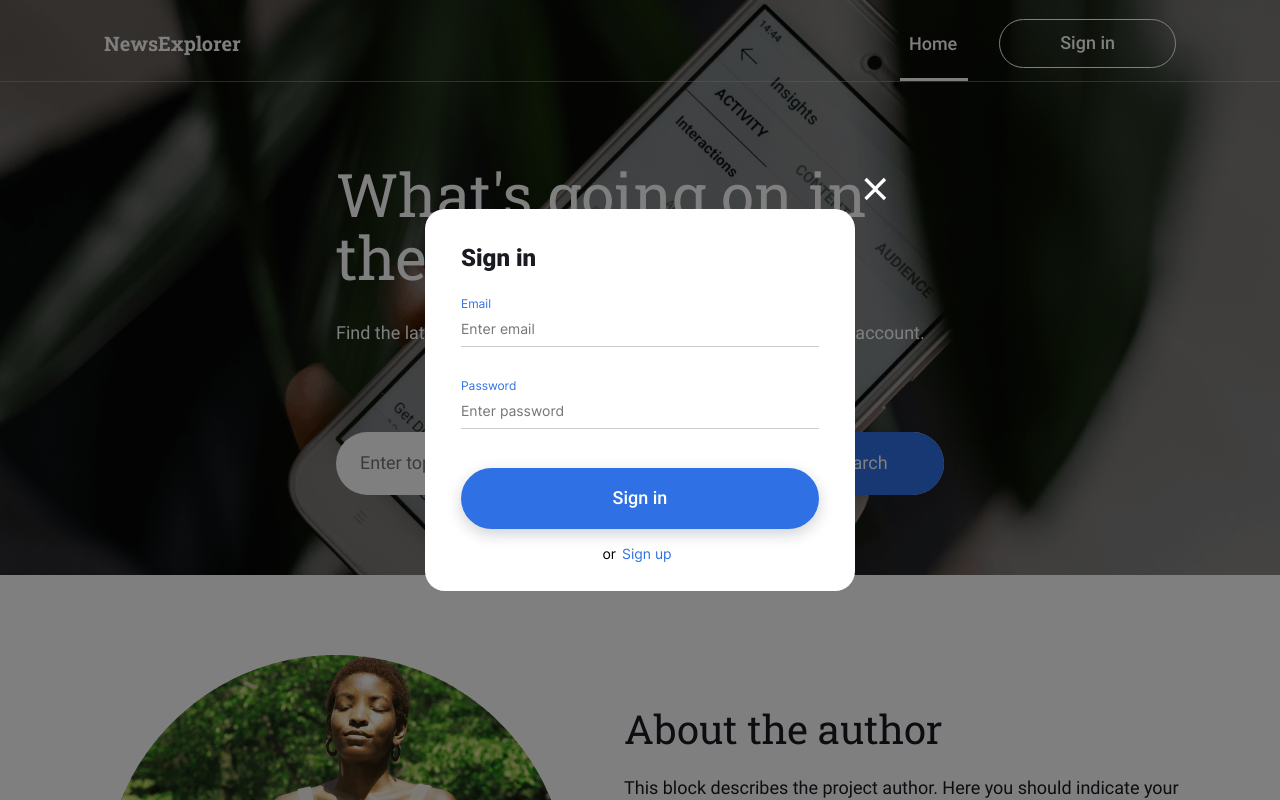
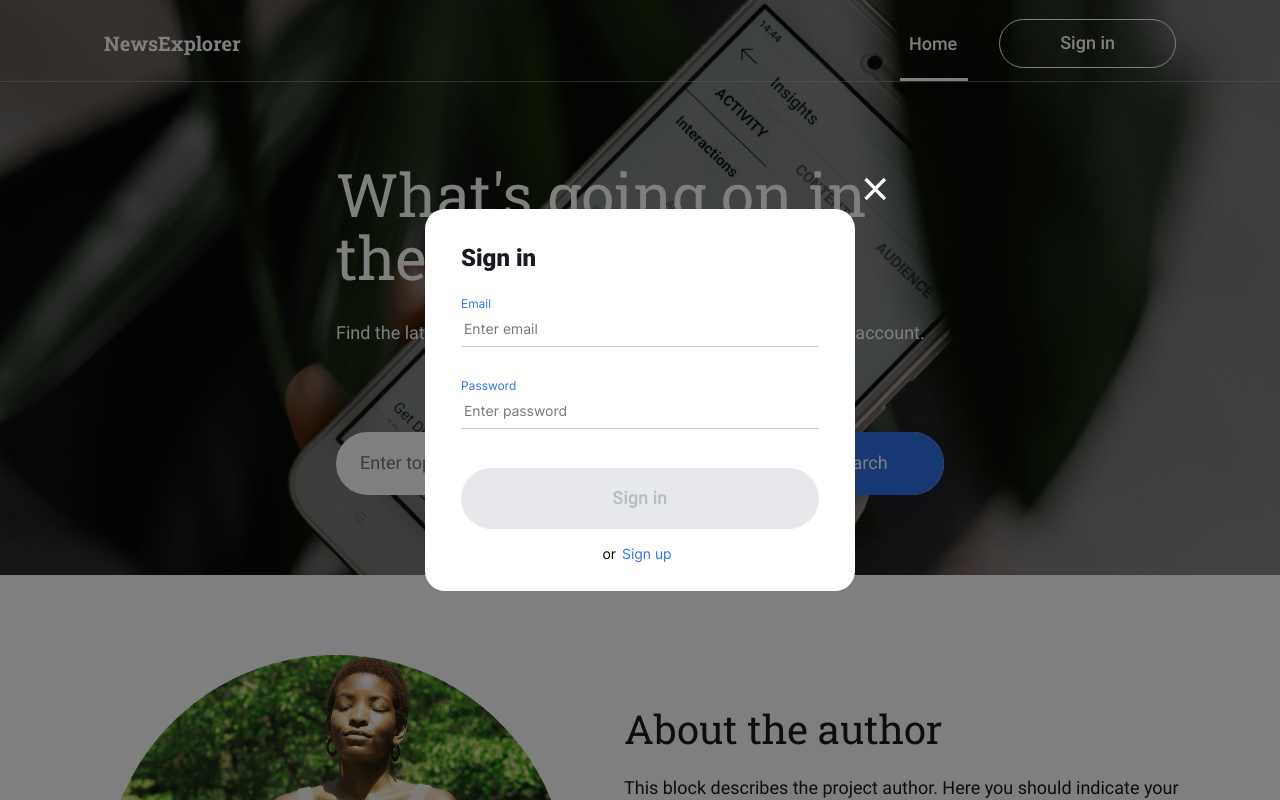
Before and after one commit to skwisgaarr8-9/news-explorer-frontend, a React (Create React App) app: page / in a window 1280 px wide. Both pictures are taken after a click on the button "Sign in". Shown: the top 800 px of the page. Built offline with nearby package versions, Linux system fonts and the light colour scheme.

Commit message:
feature: add form validation for login modal, register modal, and error message if no topic entered

```diff
--- /dev/null
+++ b/src/components/ErrorMessage/ErrorMessage.css
@@ -0,0 +1,25 @@
+.error-message {
+  margin: 0;
+  font-family: 'Inter';
+  font-size: 14px;
+  color: #f00;
+  font-weight: 400;
+  position: absolute;
+}
+
+.error-message_content_search-form {
+  top: 42px;
+  left: 23px;
+}
+
+.error-message_content_email {
+  top: 140px;
+}
+
+.error-message_content_password {
+  top: 222px;
+}
+
+.error-message_content_username {
+  bottom: 140px;
+}
--- a/src/components/ErrorMessage/ErrorMessage.js
+++ b/src/components/ErrorMessage/ErrorMessage.js
@@ -1,3 +1,11 @@
 import './ErrorMessage.css';
 
-function ErrorMessage({ children }) {}
+function ErrorMessage({ errorMessage, className }) {
+  return (
+    <>
+      <p className={className}>{errorMessage}</p>
+    </>
+  );
+}
+
+export default ErrorMessage;
--- a/src/components/LoginModal/LoginModal.js
+++ b/src/components/LoginModal/LoginModal.js
@@ -2,15 +2,28 @@ import React from 'react';
 import './LoginModal.css';
 import { useForm } from '../../hooks/useForm';
 import ModalWithForm from '../ModalWithForm/ModalWithForm';
+import ErrorMessage from '../ErrorMessage/ErrorMessage';
 
 function LoginModal({ closeModal, isActive, handleRegisterClick }) {
-  const { values, handleChange, setValues } = useForm({
+  const {
+    values,
+    handleChange,
+    setValues,
+    isFormValid,
+    setIsFormValid,
+    isInvalid,
+  } = useForm({
     email: '',
     password: '',
   });
-  const handleSubmit = (evt) => {
-    evt.preventDefault();
-  };
+
+  React.useEffect(() => {
+    if (Object.values(isInvalid).every((item) => item === false)) {
+      setIsFormValid(true);
+    } else {
+      setIsFormValid(false);
+    }
+  }, [isInvalid, setIsFormValid]);
 
   React.useEffect(() => {
     if (isActive) {
@@ -21,6 +34,10 @@ function LoginModal({ closeModal, isActive, handleRegisterClick }) {
     }
   }, [isActive, setValues]);
 
+  const handleSubmit = (evt) => {
+    evt.preventDefault();
+  };
+
   return (
     <ModalWithForm
       title={'Sign in'}
@@ -30,6 +47,7 @@ function LoginModal({ closeModal, isActive, handleRegisterClick }) {
       handleSubmit={handleSubmit}
       isActive={isActive}
       handleRedirect={handleRegisterClick}
+      isFormValid={isFormValid}
     >
       <label className="form__label" htmlFor="email">
         Email
@@ -45,6 +63,12 @@ function LoginModal({ closeModal, isActive, handleRegisterClick }) {
         required
         onChange={handleChange}
       />
+      {isInvalid.email && (
+        <ErrorMessage
+          errorMessage={'Invalid email address'}
+          className={'error-message error-message_content_email'}
+        />
+      )}
       <label className="form__label" htmlFor="password">
         Password
       </label>
@@ -57,8 +81,15 @@ function LoginModal({ closeModal, isActive, handleRegisterClick }) {
         autoComplete="off"
         placeholder="Enter password"
         required
+        minLength={3}
         onChange={handleChange}
       />
+      {isInvalid.password && (
+        <ErrorMessage
+          errorMessage={'Invalid password'}
+          className={`error-message error-message_content_password`}
+        />
+      )}
     </ModalWithForm>
   );
 }
--- a/src/components/ModalWithForm/ModalWithForm.css
+++ b/src/components/ModalWithForm/ModalWithForm.css
@@ -51,7 +51,7 @@
   border: none;
   border-bottom: 1px solid rgba(0, 0, 0, 0.2);
   margin-bottom: 31px;
-  padding: 9px 0;
+  padding: 9px 0 9px 3px;
   font-family: 'Inter';
   font-size: 14px;
 }
@@ -71,6 +71,13 @@
 
 .modal__button:hover {
   background-color: #347eff;
+}
+
+.modal__button:disabled {
+  color: #b6bcbf;
+  background-color: #e6e8eb;
+  box-shadow: none;
+  cursor: default;
 }
 
 .modal__redirect {
--- a/src/components/ModalWithForm/ModalWithForm.js
+++ b/src/components/ModalWithForm/ModalWithForm.js
@@ -10,6 +10,7 @@ function ModalWithForm({
   handleSubmit,
   isActive,
   handleRedirect,
+  isFormValid,
 }) {
   useEscape(handleCloseModal);
 
@@ -41,7 +42,11 @@ function ModalWithForm({
         <form className="modal__form form" onSubmit={handleSubmit}>
           <h2 className="modal__title">{title}</h2>
           {children}
-          <button className="modal__button" type="submit">
+          <button
+            disabled={!isFormValid}
+            className="modal__button"
+            type="submit"
+          >
             {submitButtonText}
           </button>
           <div className="modal__redirect">
--- a/src/components/RegisterModal/RegisterModal.js
+++ b/src/components/RegisterModal/RegisterModal.js
@@ -1,18 +1,22 @@
 import React from 'react';
 import './RegisterModal.css';
 import ModalWithForm from '../ModalWithForm/ModalWithForm';
+import ErrorMessage from '../ErrorMessage/ErrorMessage';
 import { useForm } from '../../hooks/useForm';
 
 function RegisterModal({ closeModal, isActive, handleLoginClick }) {
-  const { values, handleChange, setValues } = useForm({
+  const {
+    values,
+    handleChange,
+    setValues,
+    isFormValid,
+    setIsFormValid,
+    isInvalid,
+  } = useForm({
     email: '',
     password: '',
     username: '',
   });
-
-  const handleSubmit = (evt) => {
-    evt.preventDefault();
-  };
 
   React.useEffect(() => {
     if (isActive) {
@@ -24,6 +28,18 @@ function RegisterModal({ closeModal, isActive, handleLoginClick }) {
     }
   }, [isActive, setValues]);
 
+  React.useEffect(() => {
+    if (Object.values(isInvalid).every((item) => item === false)) {
+      setIsFormValid(true);
+    } else {
+      setIsFormValid(false);
+    }
+  }, [isInvalid, setIsFormValid]);
+
+  const handleSubmit = (evt) => {
+    evt.preventDefault();
+  };
+
   return (
     <ModalWithForm
       title={'Sign up'}
@@ -33,6 +49,7 @@ function RegisterModal({ closeModal, isActive, handleLoginClick }) {
       handleSubmit={handleSubmit}
       isActive={isActive}
       handleRedirect={handleLoginClick}
+      isFormValid={isFormValid}
     >
       <label className="form__label" htmlFor="email">
         Email
@@ -48,6 +65,12 @@ function RegisterModal({ closeModal, isActive, handleLoginClick }) {
         required
         onChange={handleChange}
       />
+      {isInvalid.email && (
+        <ErrorMessage
+          errorMessage={'Invalid email address'}
+          className={'error-message error-message_content_email'}
+        />
+      )}
       <label className="form__label" htmlFor="password">
         Password
       </label>
@@ -61,7 +84,14 @@ function RegisterModal({ closeModal, isActive, handleLoginClick }) {
         placeholder="Enter password"
         required
         onChange={handleChange}
+        minLength={3}
       />
+      {isInvalid.password && (
+        <ErrorMessage
+          errorMessage={'Invalid password'}
+          className={'error-message error-message_content_password'}
+        />
+      )}
       <label className="form__label" htmlFor="username">
         Username
       </label>
@@ -75,7 +105,15 @@ function RegisterModal({ closeModal, isActive, handleLoginClick }) {
         placeholder="Enter your username"
         required
         onChange={handleChange}
+        minLength={2}
+        maxLength={30}
       />
+      {isInvalid.username && (
+        <ErrorMessage
+          errorMessage={'Invalid username'}
+          className={'error-message error-message_content_username'}
+        />
+      )}
     </ModalWithForm>
   );
 }
--- a/src/components/SearchForm/SearchForm.css
+++ b/src/components/SearchForm/SearchForm.css
@@ -31,3 +31,7 @@
 .search-form__button:hover {
   background-color: #347eff;
 }
+
+.search-form__button:active {
+  background-color: #2a65cc;
+}
--- a/src/components/SearchForm/SearchForm.js
+++ b/src/components/SearchForm/SearchForm.js
@@ -1,12 +1,26 @@
 import React from 'react';
 import { useForm } from '../../hooks/useForm';
+import ErrorMessage from '../ErrorMessage/ErrorMessage';
 import './SearchForm.css';
 
 function SearchForm({ searchBtnClick, isSearching }) {
   const { handleChange, values, setValues } = useForm({ topic: '' });
+  const [isError, setIsError] = React.useState(false);
+
+  const handleSearchInputChange = (evt) => {
+    handleChange(evt);
+    setIsError(false);
+  };
   const handleSubmit = (evt) => {
     evt.preventDefault();
-    searchBtnClick(values.topic);
+
+    if (values.topic === '') {
+      setIsError(true);
+    }
+
+    if (values.topic !== '') {
+      searchBtnClick(values.topic);
+    }
   };
 
   React.useEffect(() => {
@@ -25,8 +39,14 @@ function SearchForm({ searchBtnClick, isSearching }) {
         value={values.topic}
         autoComplete="off"
         maxLength="40"
-        onChange={handleChange}
+        onChange={handleSearchInputChange}
       ></input>
+      {isError && (
+        <ErrorMessage
+          errorMessage={'Please enter a topic'}
+          className={'error-message error-message_content_search-form'}
+        />
+      )}
       <button className="search-form__button" type="submit">
         Search
       </button>
--- a/src/hooks/useForm.js
+++ b/src/hooks/useForm.js
@@ -1,12 +1,34 @@
-import React from "react";
+import React from 'react';
 
 export const useForm = (inputValues) => {
   const [values, setValues] = React.useState(inputValues);
+  const [inputErrors, setInputErrors] = React.useState(inputValues);
+  const [isInvalid, setIsInvalid] = React.useState(inputValues);
+  const [isFormValid, setIsFormValid] = React.useState(false);
+
+  const checkValidity = (evt) => {
+    const { name, validationMessage } = evt.target;
+
+    if (!evt.target.validity.valid) {
+      setIsInvalid({ ...isInvalid, [name]: true });
+      setInputErrors({ ...inputErrors, [name]: validationMessage });
+    } else {
+      setIsInvalid({ ...isInvalid, [name]: false });
+    }
+  };
 
   const handleChange = (evt) => {
     const { value, name } = evt.target;
     setValues({ ...values, [name]: value });
+    checkValidity(evt);
   };
 
-  return { values, handleChange, setValues };
+  return {
+    values,
+    handleChange,
+    setValues,
+    isFormValid,
+    setIsFormValid,
+    isInvalid,
+  };
 };
```
Also changed, not shown: src/utils/validator.js (added, +10 -0 lines).
